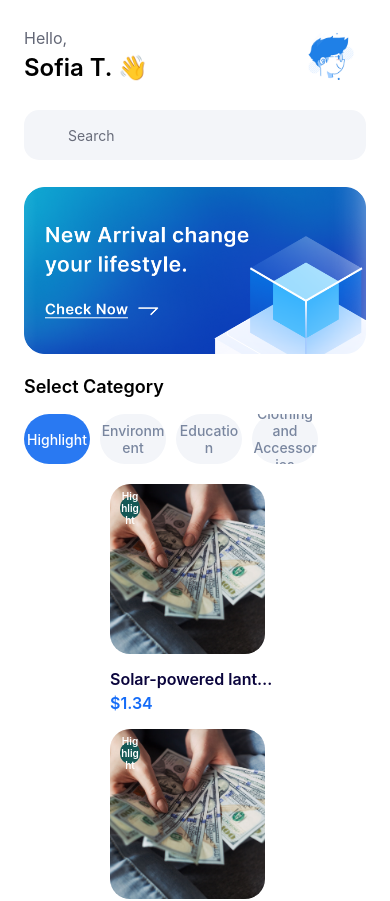
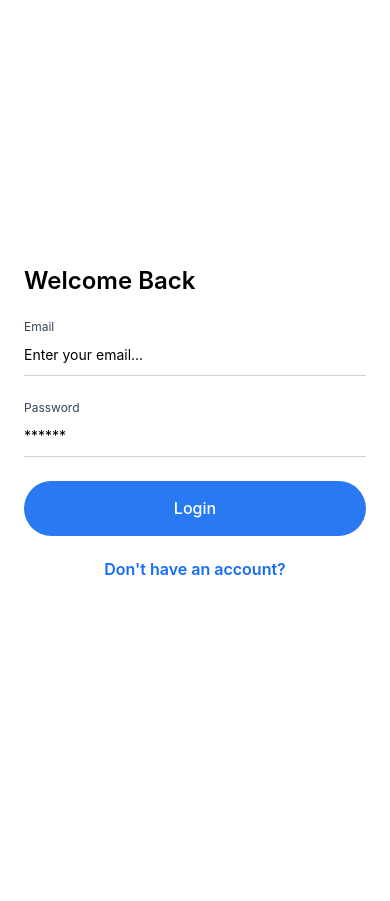
Before and after one commit to SofiaTohmeGarnero/2025_ReactNative_DonationApp, a React Native app: screen / in a window 390 px wide. Shown: the top 901 px of the page. After the commit the page ends 844 px from the top, so only its background shows below. Built offline with nearby package versions, Linux system fonts and the light colour scheme; some icons are missing.

Commit message:
ADD login screen

```diff
--- a/common/globalStyle.ts
+++ b/common/globalStyle.ts
@@ -7,6 +7,9 @@ const globalStyle = StyleSheet.create({
   flex: {
     flex: 1,
   },
+  marginBottom24: {
+    marginBottom: 24,
+  },
 });
 
 export default globalStyle;
--- /dev/null
+++ b/components/Input/Input.tsx
@@ -0,0 +1,39 @@
+import React, {useState} from 'react';
+import {View, Text, TextInput, KeyboardTypeOptions} from 'react-native';
+import style from './style';
+import globalStyle from '../../common/globalStyle';
+
+type InputProps = {
+  keyboardType?: KeyboardTypeOptions;
+  placeholder: string;
+  label: string;
+  onChangeText: (val:string) => void;
+  secureTextEntry?: boolean;
+};
+
+const Input = ({
+  keyboardType = 'default',
+  placeholder,
+  label,
+  onChangeText,
+  secureTextEntry = false,
+}:InputProps) => {
+  const [value, setValue] = useState('');
+  return (
+    <View>
+      <Text style={style.label}>{label}</Text>
+      <TextInput
+        placeholder={placeholder ? placeholder : undefined}
+        style={style.input}
+        value={value}
+        secureTextEntry={secureTextEntry}
+        keyboardType={keyboardType}
+        onChangeText={val => {
+          setValue(val);
+          onChangeText(val);
+        }}
+      />
+    </View>
+  );
+};
+export default Input;
--- /dev/null
+++ b/components/Input/style.ts
@@ -0,0 +1,18 @@
+import {StyleSheet} from 'react-native';
+
+const style = StyleSheet.create({
+  label: {
+    fontFamily: 'Inter',
+    fontWeight: '400',
+    color: '#36455A',
+    fontSize: 12,
+    lineHeight: 15,
+  },
+  input: {
+    paddingVertical: 12,
+    borderBottomWidth: 1,
+    borderBottomColor: 'rgba(167, 167, 167, 0.5)',
+  },
+});
+
+export default style;
--- a/navigation/MainNavigation.tsx
+++ b/navigation/MainNavigation.tsx
@@ -3,6 +3,7 @@ import {Routes} from './Routes';
 import Home from '../screens/Home/Home';
 import Practice from '../screens/Practice/Practice';
 import SingleDonationItem from '../screens/SingleDonationItem/SingleDonationItem';
+import Login from '../screens/Login/Login';
 
 const Stack = createStackNavigator();
 
@@ -10,7 +11,8 @@ const MainNavigation = () => {
   return (
     <Stack.Navigator
       screenOptions={{header: () => null, headerShown: false}}
-      initialRouteName={Routes.Home}>
+      initialRouteName={Routes.Login}>
+      <Stack.Screen name={Routes.Login} component={Login} />
       <Stack.Screen name={Routes.Home} component={Home} />
       <Stack.Screen name={Routes.Practice} component={Practice} />
       <Stack.Screen
--- a/navigation/Routes.ts
+++ b/navigation/Routes.ts
@@ -2,12 +2,14 @@ import { Category } from "../redux/reducers/Categories";
 
 export const Routes = {
     Home: 'Home',
+    Login: 'Login',
     Practice: 'Practice',
     SingleDonationItem: 'SingleDonationItem',
 } as const;;
 
 export type RootStackParamList = {
     Home: undefined;
+    Login: undefined,
     Practice: undefined;
     SingleDonationItem: {categoryInformation: Category};
 };
--- /dev/null
+++ b/screens/Login/Login.tsx
@@ -0,0 +1,48 @@
+import React, {useState} from 'react';
+import {SafeAreaView, ScrollView, Pressable, View} from 'react-native';
+import Input from '../../components/Input/Input';
+
+import {style} from './style';
+import globalStyle from '../../common/globalStyle';
+import Header from '../../components/Header/Header';
+import Button from '../../components/Button/Button';
+
+const Login = () => {
+  const [email, setEmail] = useState('');
+  const [password, setPassword] = useState('');
+  return (
+    <SafeAreaView style={[globalStyle.backgroundWhite, globalStyle.flex]}>
+      <ScrollView
+        showsVerticalScrollIndicator={false}
+        contentContainerStyle={style.container}>
+        <View style={globalStyle.marginBottom24}>
+          <Header type={1} title={'Welcome Back'} />
+        </View>
+        <View style={globalStyle.marginBottom24}>
+          <Input
+            keyboardType={'email-address'}
+            label={'Email'}
+            placeholder={'Enter your email...'}
+            onChangeText={value => setEmail(value)}
+          />
+        </View>
+        <View style={globalStyle.marginBottom24}>
+          <Input
+            secureTextEntry={true}
+            label={'Password'}
+            placeholder={'******'}
+            onChangeText={value => setPassword(value)}
+          />
+        </View>
+        <View style={globalStyle.marginBottom24}>
+          <Button title={'Login'} />
+        </View>
+        <Pressable style={style.registrationButton}>
+          <Header color={'#156CF7'} type={3} title={"Don't have an account?"} />
+        </Pressable>
+      </ScrollView>
+    </SafeAreaView>
+  );
+};
+
+export default Login;
--- /dev/null
+++ b/screens/Login/style.ts
@@ -0,0 +1,12 @@
+import {StyleSheet} from 'react-native';
+
+ export const style = StyleSheet.create({
+  container: {
+    marginHorizontal: 24,
+    flex: 1,
+    justifyContent: 'center',
+  },
+  registrationButton: {
+    alignItems: 'center',
+  },
+});
```
